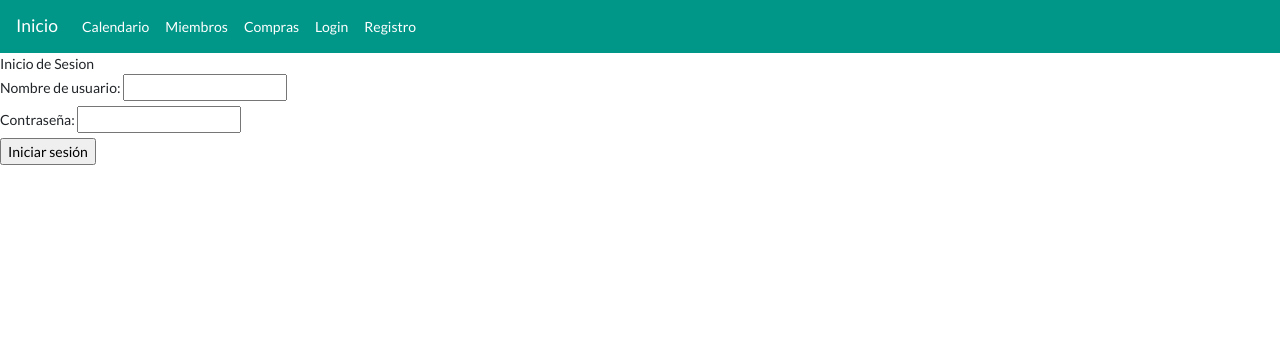
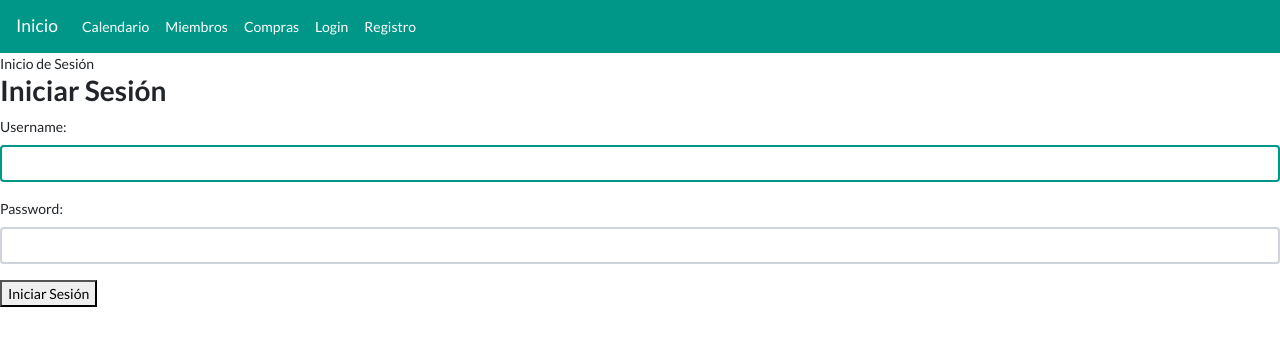
Before and after one commit to LucianaPeisina/Planificador, a Django app: template Planificador/planificador_comidas/templates/planificador_comidas/login.html in a window 1280 px wide. Shown: the top 346 px of the page. Run offline with Django 3.2, Linux system fonts and the light colour scheme; the template is opened without the code that fills it: values that come from a table or form of the project are taken from there, others are empty; some libraries are stand-ins or nearby versions.

Commit message:
Actualizar login.html

```diff
--- a/Planificador/planificador_comidas/templates/planificador_comidas/login.html
+++ b/Planificador/planificador_comidas/templates/planificador_comidas/login.html
@@ -1,24 +1,21 @@
 {% extends 'planificador_comidas/base.html' %}
+{% load static %}
 
 {% block titulo %}
-    Inicio de Sesion
+    Inicio de Sesión
 {% endblock %}
+
 {% block encabezado %}
 
 {% endblock %}
 
 {% block contenido %}
-<form method="post" action="{% url 'login' %}">
-    {% csrf_token %}
-    <div>
-      <label for="username">Nombre de usuario:</label>
-      <input type="text" name="username" required>
-    </div>
-    <div>
-      <label for="password">Contraseña:</label>
-      <input type="password" name="password" required>
-    </div>
-    <input type="submit" value="Iniciar sesión">
-  </form>
+
+    <h2>Iniciar Sesión</h2>
+    <form method="post">
+        {% csrf_token %}
+        {{ form.as_p }}
+        <button type="submit">Iniciar Sesión</button>
+    </form>
 
 {% endblock %}
```
